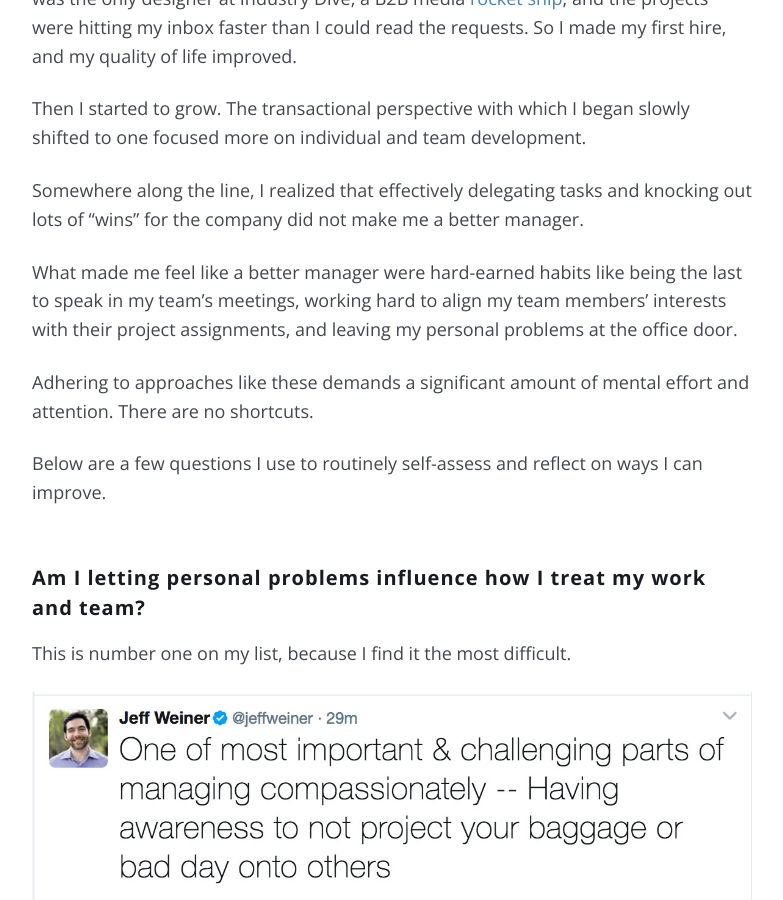
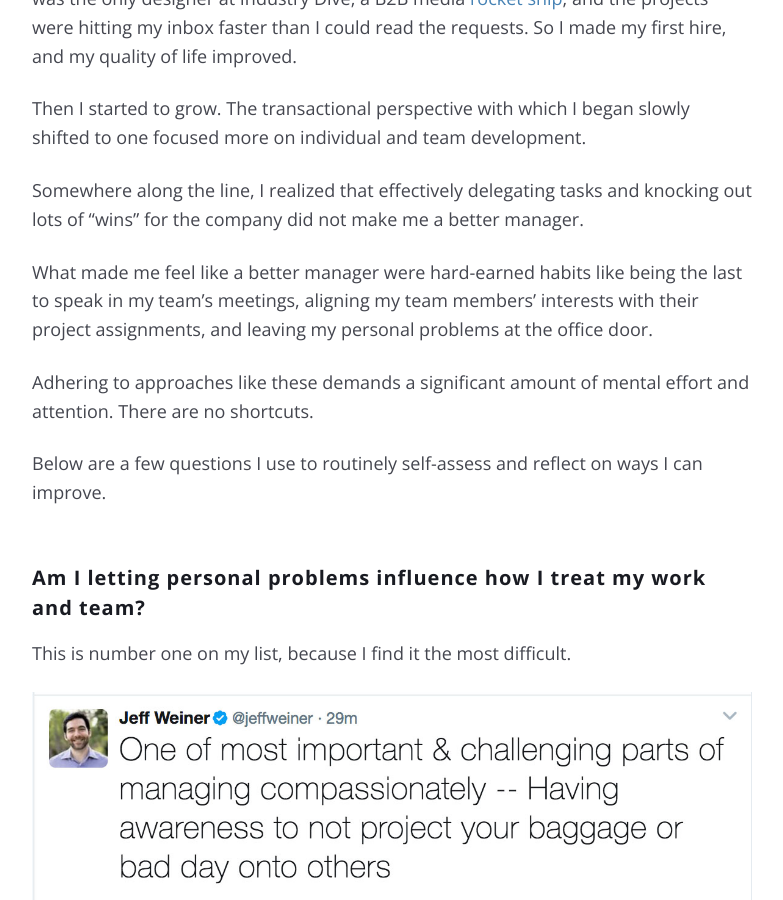
Before and after one commit to mcknightlabs/rtmup, a Jekyll site: the page built from _posts/goal/2017-03-05-management.md, in a window 1280 px wide and 900 px high, scrolled down 490 px. Shown: the whole window, without its empty margins (248-1031 px from the left). Built offline with Jekyll 4.4.1, drawn with Linux system fonts in a browser that asks for light colours; comment, search, counter and statistics services are not loaded.

Commit message:
updates management post

```diff
--- a/_posts/goal/2017-03-05-management.md
+++ b/_posts/goal/2017-03-05-management.md
@@ -22,7 +22,7 @@ Then I started to grow. The transactional perspective with which I began slowly
 
 Somewhere along the line, I realized that effectively delegating tasks and knocking out lots of "wins" for the company did not make me a better manager.
 
-What made me feel like a better manager were hard-earned habits like being the last to speak in my team's meetings, working hard to align my team members' interests with their project assignments, and leaving my personal problems at the office door.
+What made me feel like a better manager were hard-earned habits like being the last to speak in my team's meetings, aligning my team members' interests with their project assignments, and leaving my personal problems at the office door.
 
 Adhering to approaches like these demands a significant amount of mental effort and attention. There are no shortcuts.
 
```
